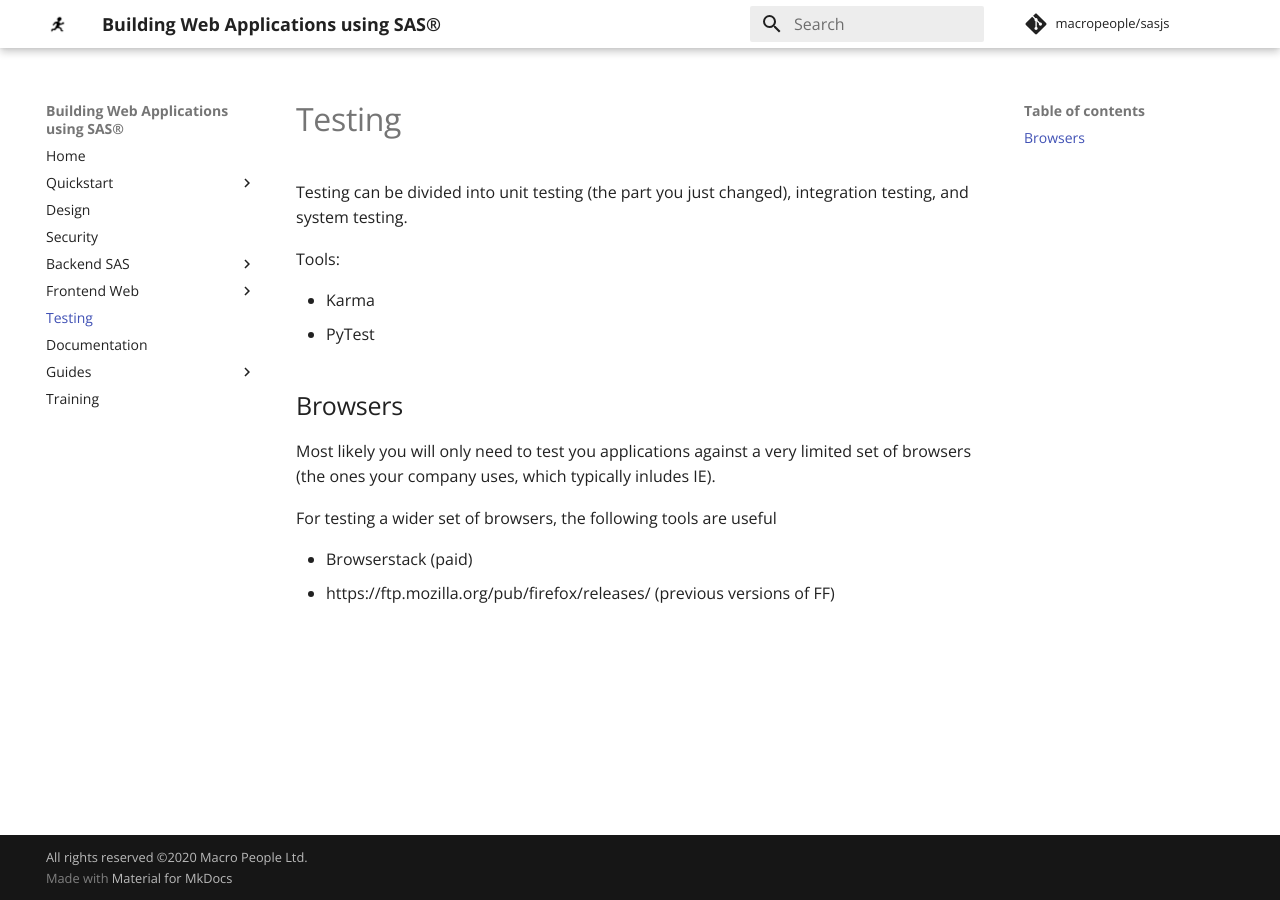
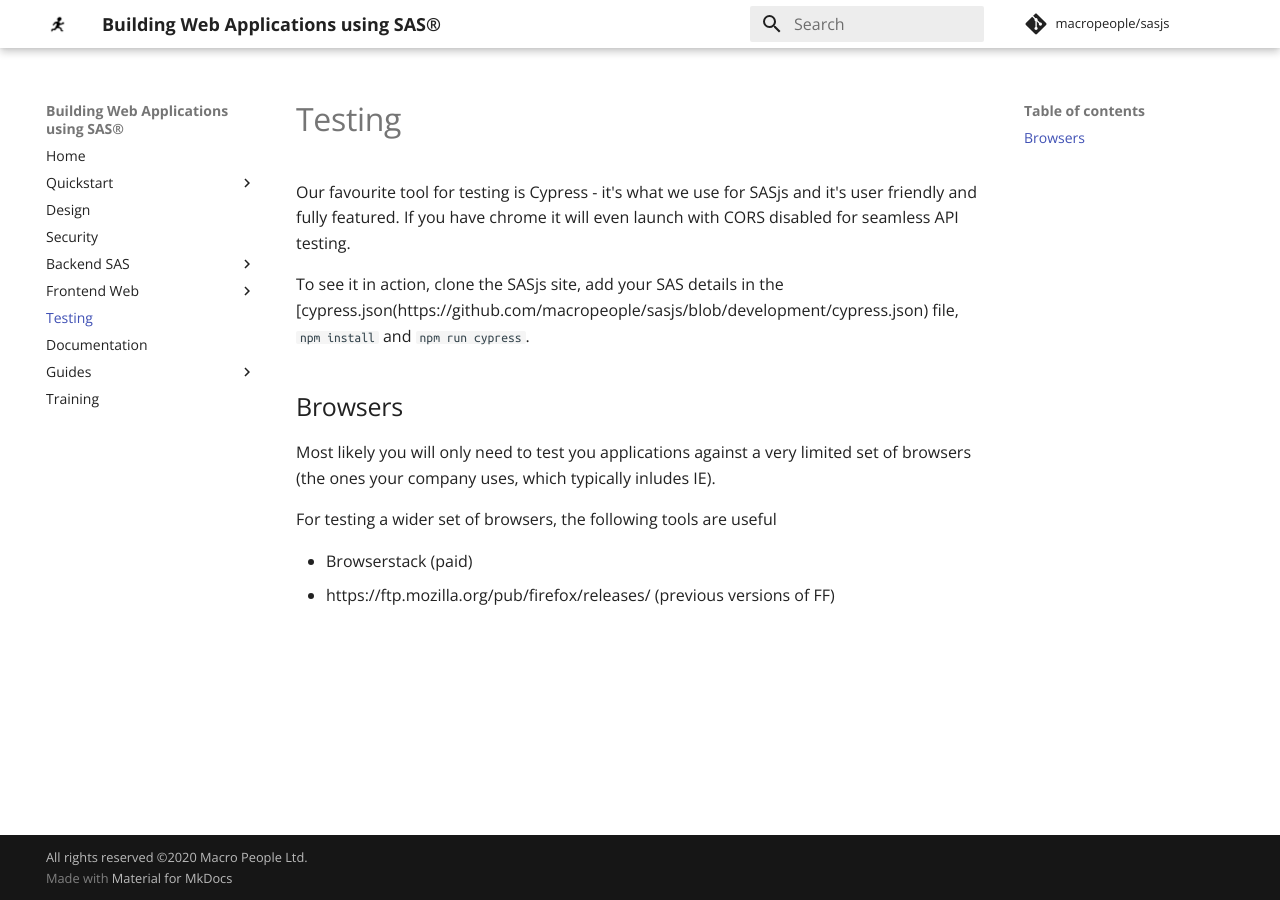
Before and after one commit to sasjs/sasjs.io, an MkDocs documentation site: the page built from docs/testing.md, in a window 1280 px wide. Built offline with MkDocs 1.6.1 and Material for MkDocs 9.7.7, drawn with Linux system fonts in a browser that asks for light colours; comment, search, counter and statistics services are not loaded; old or Windows-style settings are respelled for this version of MkDocs.

```diff
--- a/docs/testing.md
+++ b/docs/testing.md
@@ -1,12 +1,8 @@
 # Testing
 
-Testing can be divided into unit testing (the part you just changed), integration testing, and system testing.
+Our favourite tool for testing is Cypress - it's what we use for SASjs and it's user friendly and fully featured.  If you have chrome it will even launch with CORS disabled for seamless API testing.
 
-Tools:
-
-* Karma
-* PyTest
-
+To see it in action, clone the SASjs site, add your SAS details in the [cypress.json(https://github.com/macropeople/sasjs/blob/development/cypress.json) file, `npm install` and `npm run cypress`.
 
 
 ## Browsers
```
Also changed, not shown: docs/frontend/getstarted.md (+3 -0 lines), docs/training.md (+1 -1 lines).
